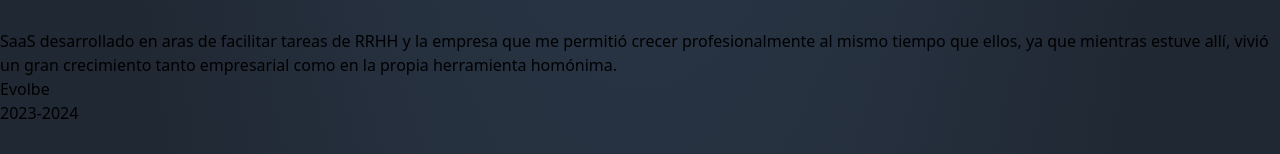
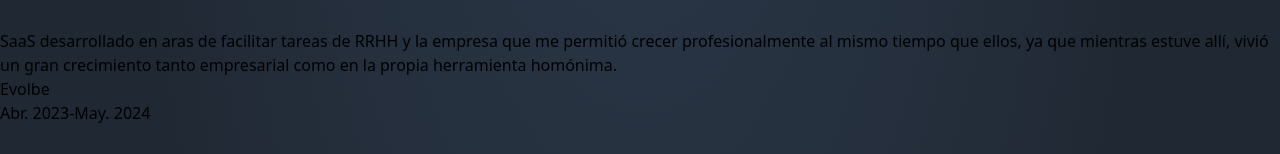
Before and after one commit to DiegoGutierrezDev/my-website, a Vue app: page / in a window 1280 px wide. Shown: the part 5666-5820 px from the top of the page. Built offline with nearby package versions, Linux system fonts and the light colour scheme.

Commit message:
Little card change

```diff
--- a/src/views/MainView.vue
+++ b/src/views/MainView.vue
@@ -3,7 +3,7 @@ import AppButton from '@/components/AppButton.vue';
 
 const companies = [
   {name: 'Overtek', start: 'Nov. 2024', end: 'Feb. 2025'},
-  {name: 'Evolbe', start: '2023', end: '2024'},
+  {name: 'Evolbe', start: 'Abr. 2023', end: 'May. 2024'},
   {name: 'AppyWeb', start: 'Mar. 2023', end: 'Jun. 2023'},
 ]
 </script>
@@ -91,8 +91,8 @@ const companies = [
       </span>
 
     <div v-for="job in companies" :key="job.name" class="bg-white-grey rounded-2xl w-1/2 p-4 mt-10">
-      <span class="text-main-blue text-xl font-semibold mr-5">{{ job.name }}</span>
-      <div class="inline rounded-full border-2 border-main-blue px-3 py-1 text-white bg-darker-blue text-sm">
+      <span class="text-main-blue text-xl font-semibold mr-3">{{ job.name }}</span>
+      <div class="inline rounded-full border-2 border-main-blue px-3 py-1 text-white bg-darker-blue text-xs">
         {{ job.start + '-' + job.end }}
       </div>
       <img src="../assets/img/evolbe.png" alt="" class="w-20 float-right">
```
